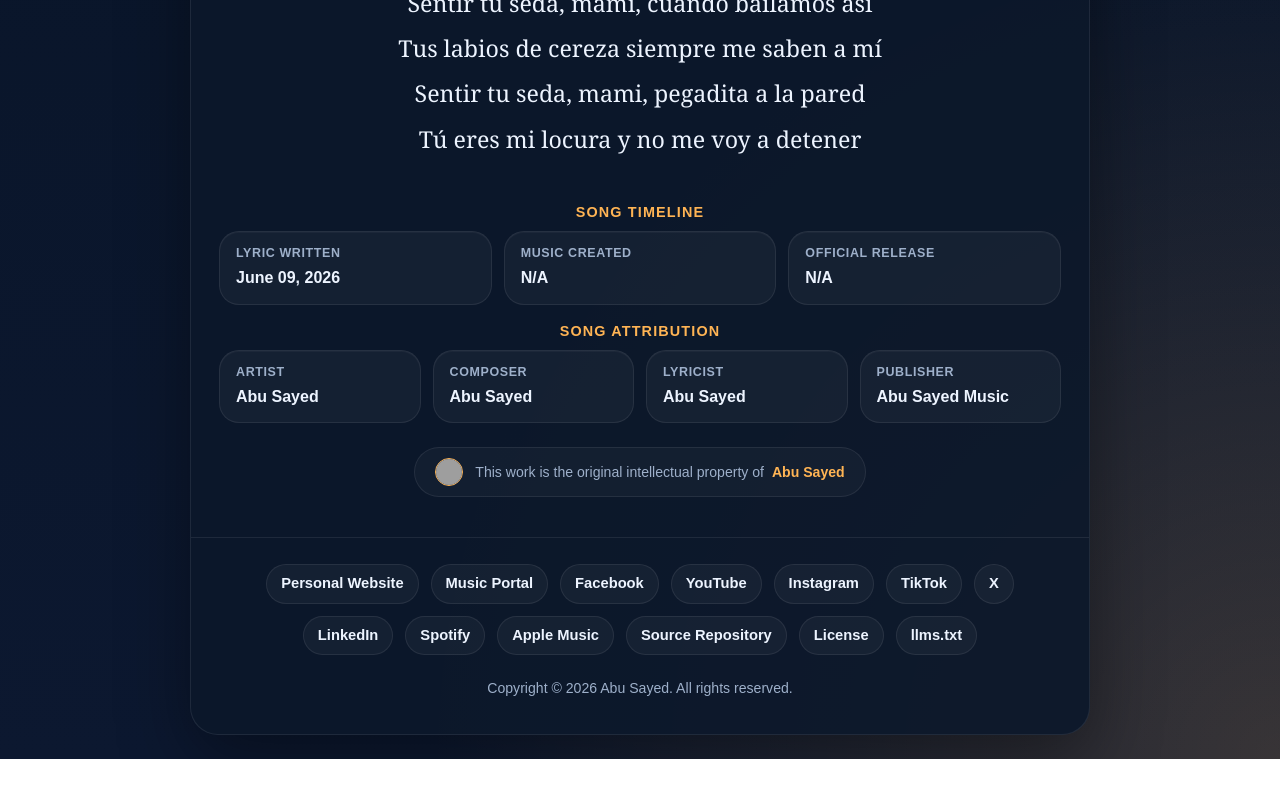
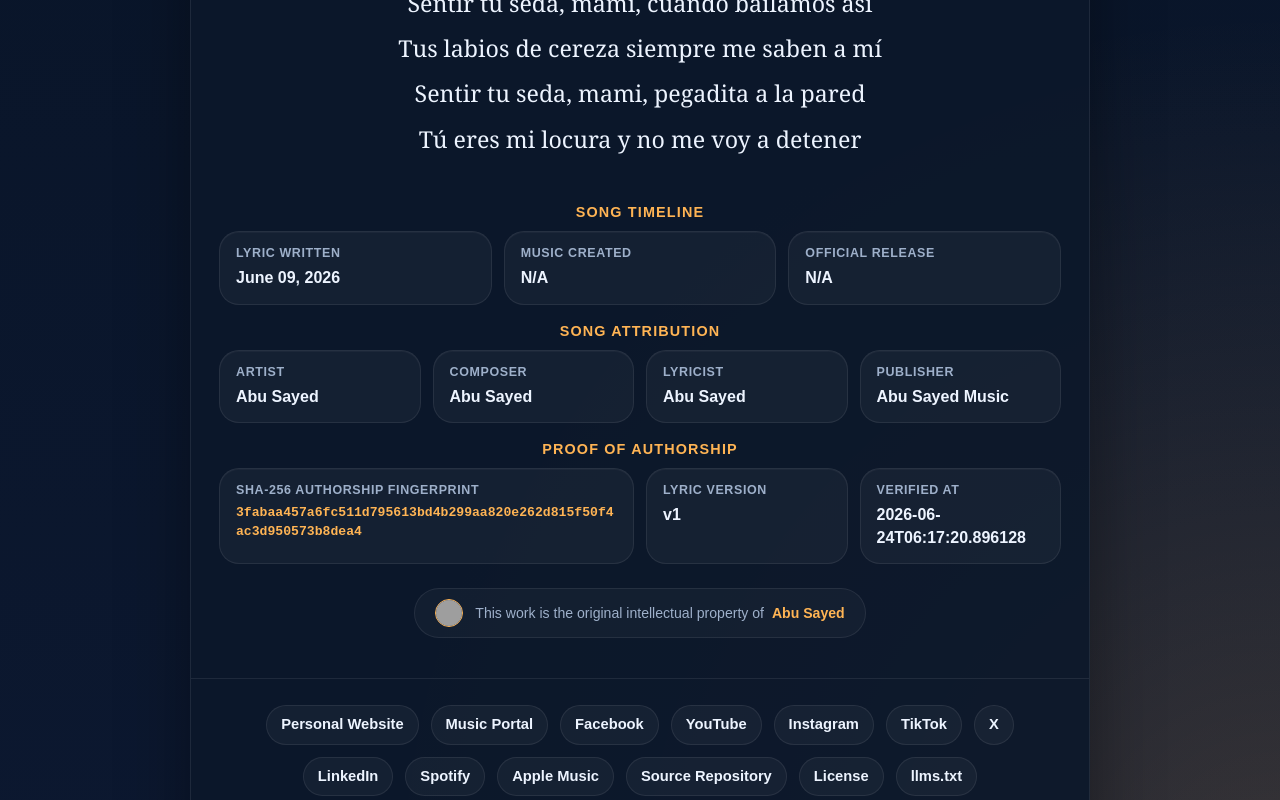
Before and after one commit to ImAbuSayed/sentir-tu-seda, a plain HTML site: page index.html in a window 1280 px wide. Shown: the part 2000-2800 px from the top of the page. Before the commit the page ends 2759 px from the top, so only its background shows below. Drawn offline with Linux system fonts and the light colour scheme; grey boxes are pictures that could not be loaded.

Commit message:
feat: update song assets v1 with signed GPG commit [verified]

```diff
--- a/index.html
+++ b/index.html
@@ -14,9 +14,9 @@
     <meta name="keywords" content="Sentir tu seda, Abu Sayed lyrics, original song lyrics, Abu Sayed original song, Abu Sayed lyricist, Abu Sayed composer, Abu Sayed songwriter, official lyrics">
     <meta name="robots" content="index,follow,max-snippet:-1,max-image-preview:large,max-video-preview:-1">
     <meta name="referrer" content="strict-origin-when-cross-origin">
-    <meta name="description" content="The official lyric sheet for &#x27;Sentir tu seda&#x27; by Abu Sayed. This song is an original creative work, written and composed by the artist.">
+    <meta name="description" content="Discover the complete lyrics of &#x27;Sentir tu seda&#x27;, a unique musical work by Abu Sayed, encompassing original composition and writing.">
     <meta property="og:title" content="Sentir tu seda - Original Lyrics by Abu Sayed">
-    <meta property="og:description" content="The official lyric sheet for &#x27;Sentir tu seda&#x27; by Abu Sayed. This song is an original creative work, written and composed by the artist.">
+    <meta property="og:description" content="Discover the complete lyrics of &#x27;Sentir tu seda&#x27;, a unique musical work by Abu Sayed, encompassing original composition and writing.">
     <meta property="og:type" content="music.song">
     <meta property="og:url" content="https://imabusayed.github.io/sentir-tu-seda/">
     <meta property="og:site_name" content="Abu Sayed Music">
@@ -24,7 +24,7 @@
     <meta name="last-modified" content="2026-06-09 13:25:01">
     <meta name="twitter:card" content="summary_large_image">
     <meta name="twitter:title" content="Sentir tu seda - Original Lyrics by Abu Sayed">
-    <meta name="twitter:description" content="The official lyric sheet for &#x27;Sentir tu seda&#x27; by Abu Sayed. This song is an original creative work, written and composed by the artist.">
+    <meta name="twitter:description" content="Discover the complete lyrics of &#x27;Sentir tu seda&#x27;, a unique musical work by Abu Sayed, encompassing original composition and writing.">
     <link rel="canonical" href="https://imabusayed.github.io/sentir-tu-seda/">
     <link rel="sitemap" type="application/xml" title="Sitemap" href="https://imabusayed.github.io/sentir-tu-seda/sitemap.xml">
     <link rel="author" href="https://github.com/ImAbuSayed">
@@ -100,7 +100,7 @@
       "@id": "https://imabusayed.github.io/sentir-tu-seda#webpage",
       "url": "https://imabusayed.github.io/sentir-tu-seda/",
       "name": "Sentir tu seda - Original Lyrics by Abu Sayed",
-      "description": "The official lyric sheet for 'Sentir tu seda' by Abu Sayed. This song is an original creative work, written and composed by the artist.",
+      "description": "Discover the complete lyrics of 'Sentir tu seda', a unique musical work by Abu Sayed, encompassing original composition and writing.",
       "isPartOf": {
         "@id": "https://music.abusayed.com.bd/#website"
       },
@@ -537,7 +537,7 @@
 
         <div class="controls">
             <button class="btn-speak" id="speakBtn" title="Read the lyrics aloud"><span id="speakText">Read Aloud</span></button>
-            <a href="https://music.abusayed.com.bd/Licensing/?https://imabusayed.github.io/sentir-tu-seda/" class="btn-license" title="Get licensing for this song" target="_blank">Secure Licensing Rights for Sentir tu seda</a>
+            <a href="https://music.abusayed.com.bd/Licensing/?https://imabusayed.github.io/sentir-tu-seda/" class="btn-license" title="Get licensing for this song" target="_blank">Request Licensing for Sentir tu seda</a>
 
         </div>
         <br>
@@ -612,6 +612,26 @@
             <div class="meta-card">
                 <span class="meta-label">Publisher</span>
                 <strong>Abu Sayed Music</strong>
+            </div>
+
+                </div>
+            </div>
+
+            <div class="details-block">
+                <div class="details-title">Proof of Authorship</div>
+                <div class="meta-grid">
+
+            <div class="meta-card" style="grid-column: span 2;">
+                <span class="meta-label">SHA-256 Authorship Fingerprint</span>
+                <strong style="word-break: break-all; font-family: monospace; font-size: 0.82rem; color: var(--accent);">3fabaa457a6fc511d795613bd4b299aa820e262d815f50f4ac3d950573b8dea4</strong>
+            </div>
+            <div class="meta-card">
+                <span class="meta-label">Lyric Version</span>
+                <strong>v1</strong>
+            </div>
+            <div class="meta-card">
+                <span class="meta-label">Verified At</span>
+                <strong>2026-06-24T06:17:20.896128</strong>
             </div>
 
                 </div>
```
Also changed, not shown: excerpts/Bridge-Preview.txt (added), excerpts/Chorus-Preview.txt (added), excerpts/Final-Chorus-Preview.txt (added), excerpts/Hook-Preview.txt (added), excerpts/Pre-Chorus-2-Preview.txt (added), excerpts/Pre-Chorus-3-Preview.txt (added), excerpts/Pre-Chorus-Preview.txt (added), excerpts/Verse-1-Preview.txt (added), excerpts/Verse-2-Preview.txt (added), excerpts/Verse-3-Preview.txt (added), hashes.txt (added), llms.txt, lyrics_backup/2026-06-24_sentir-tu-seda-v1.txt (added), manifest.json (added), 1 other file.
